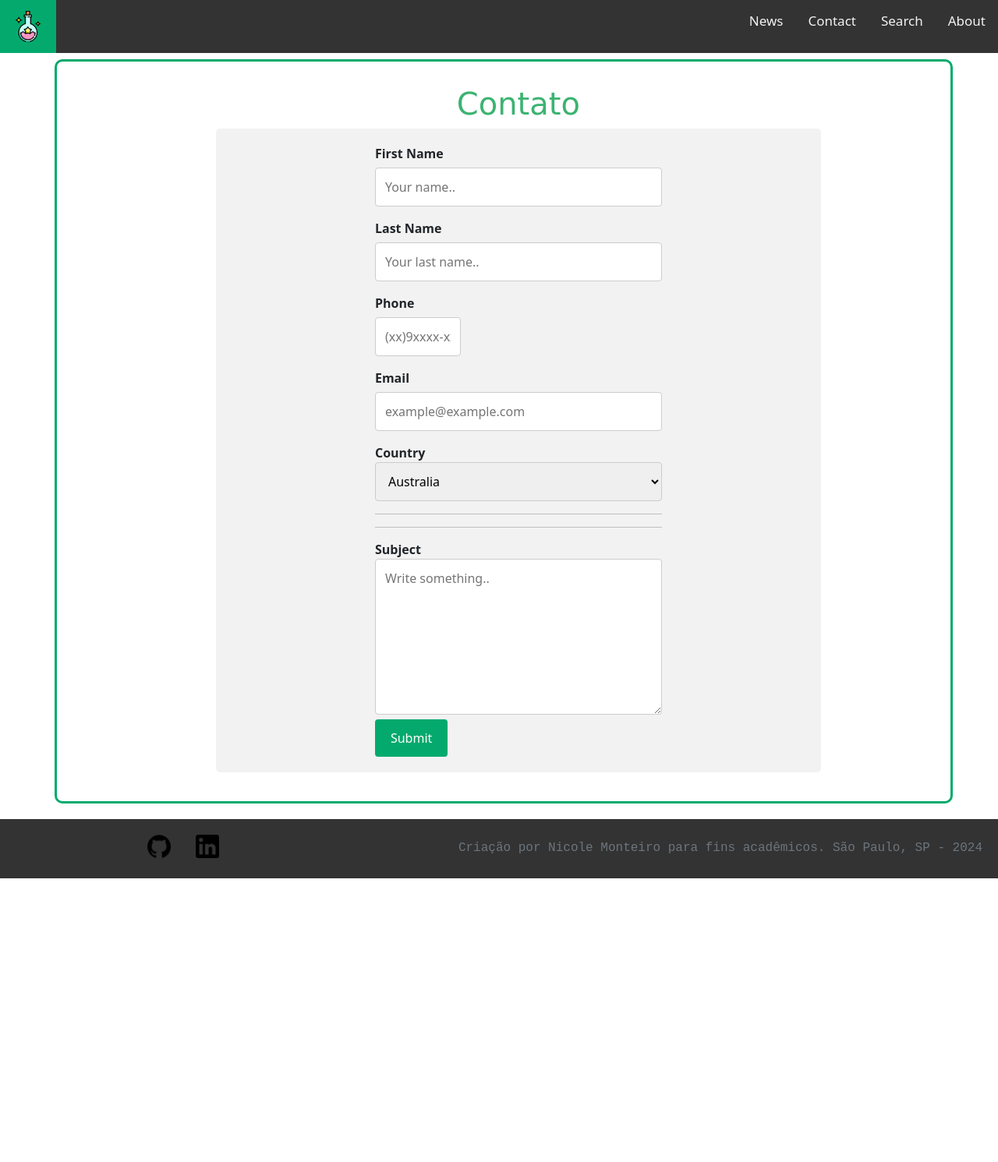
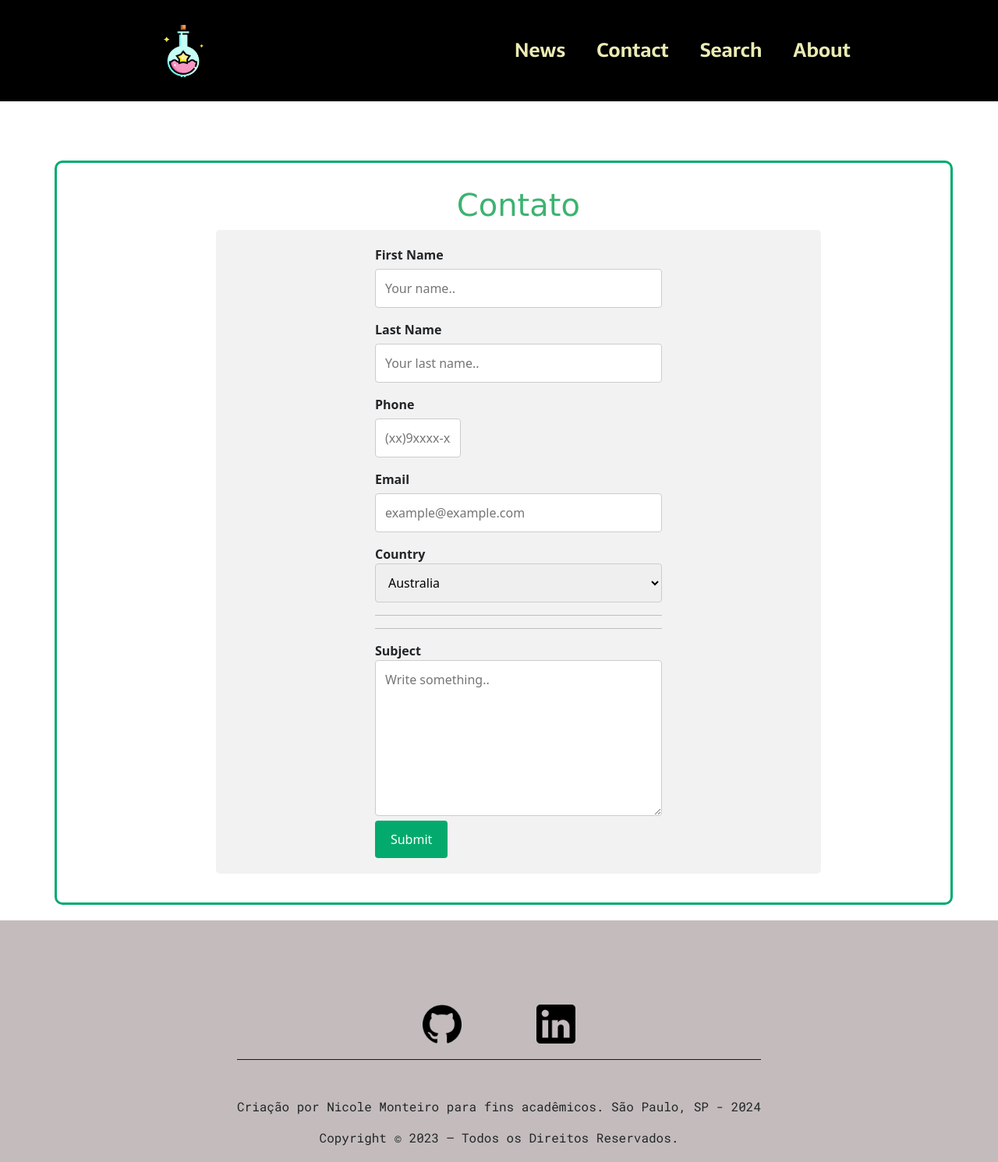
Before and after one commit to Lenickts/praticandoBootstrap, a plain HTML site: page formularioContato.html in a window 1280 px wide. Shown: the whole page at 78% size. Before the commit the page ends 1127 px from the top, so only its background shows below. Drawn offline with nearby package versions, Linux system fonts and the light colour scheme.

Commit message:
Ajuste formulario Nav e Footer

```diff
--- a/css/StyleForm.css
+++ b/css/StyleForm.css
@@ -1,43 +1,61 @@
-body{
-  background-color: #363636;
+/* IMPORT DE FONTES */
+@import url('https://fonts.googleapis.com/css2?family=Righteous&family=Roboto+Mono:ital,wght@0,100..700;1,100..700&family=Sarala:wght@400;700&display=swap');
+
+/* RESET DE PRE-CONFIG */
+* {
+    margin: 0;
+    padding: 0;
+    box-sizing: border-box;
+    text-decoration: none;
 }
 
-/* Add a black background color to the top navigation */
-.topnav {
-    background-color: #333;
-    overflow: hidden;
+/* INICIO NAVEGAÇÃO */
+.cabecalho{
+  display: flex;
+  flex-direction: row;
+  justify-content: space-around;
+  align-items: center;
+  background-color: black;
 }
 
-/* Style the links inside the navigation bar */
-.topnav a {
-  float: left;
-  color: #f2f2f2;
-  text-align: center;
-  padding: 14px 16px;
-  text-decoration: none;
-  font-size: 17px;
+/* AÇÕES DO LINK */
+a:visited{
+  color: #3CB371;
 }
 
-/* Change the color of links on hover */
-.topnav a:hover {
-  background-color: #04AA6D;
-  color: black;
+.cabecalho-logo{
+  display: flex;
+  justify-content: space-around;
+  align-items: center;
+  padding: 30px;
+  gap: 40px;
 }
+.cabecalho-item{
+  display: flex;
+  flex-direction: row;
+  gap: 400px;
+}
+.cabecalho-imagem{
+  display: flex;
+  height: 70px;
+  width: 73px;
+  margin: 0 auto;
+}
+.cabecalho-item-pai-direita{
+  display: flex;
+  gap: 40px;
+  align-items: center;
+  padding: 20px;
 
-/* Add a color to the active/current link */
-.topnav a.active {
-  background-color: #04AA6D;
-  color: white;
 }
-
-/* Right-aligned section inside the top navigation */
-.topnav-right {
-  float: right;
+.cabecalho-item-filho-direita{
+  font-family: "Sarala", system-ui;
+  font-weight: 700;
+  text-decoration: none;
+  color:rgb(235, 235, 180);
+  font-size: 25px;
 }
-
-/* ------------------FIM NAV---------------- */
-
-
+/* FIM NAVEGAÇÃO */
 
 h1,h2,h3{
   color: #3CB371;
@@ -120,28 +138,29 @@ input[type=submit]:hover {
 
 
 /* ---------------INICIO RODAPE----------------- */
-
-.rodape{
-    background-color:#333;
-    overflow: hidden;
-    color: white;
-    height: 2cm;
+.rodape-principal{
+  display: flex;
+  flex-direction: column;
+  background-color: rgb(196, 188, 188);
+  height: 20rem;
+  gap: 5px;
+  align-items: center;
+  justify-content: space-around;
 }
-.rodape p{
-    float: right;
-    padding-top: 25px;
-    padding-right: 20px;
-    margin: 0px;
-    font-size: 12pt;
-    font-family: 'Courier New', Courier, monospace;
+.rodape-links{
+  display: inline-flex;
+  align-items: center;
+  padding:15px;
+  height: 7rem;
+  margin-top: 2cm;
+  padding-top: 2rem;
 }
-.social-media{
-    margin: 20px;
-    margin-left: 5cm;
+.rodape-texto{
+  font-family: "Roboto Mono", monospace;
+  border-top: #1a1817 solid 0.4px;
+  padding-top: 3rem;
+  text-align: center;
+  width: auto;
+  height: auto;
+  margin-bottom: 2cm;
 }
-.rodape a:hover{
-  background-color: #04AA6D;
-  border: 5px solid;
-  border-radius: 5px;
-  border-color: #04AA6D;
-}
--- a/formularioContato.html
+++ b/formularioContato.html
@@ -10,19 +10,19 @@
     <title>Magias - Contato</title>
 </head>
 <body>
-    <header>
-        <div class="topnav fixed-top">
-          <a class="active" href="C:\Users\nicole.santos\Pictures\HTML\index.html">
-            <img src="img/magicHome.png" width="40" height="40" alt="">
-          </a>
-          <div class="topnav-right">
-            <a href="#news">News</a>
-            <a href="C:\Users\nicole.santos\Pictures\HTML\formularioContato.html">Contact</a>
-            <a href="#search">Search</a>
-            <a href="C:\Users\nicole.santos\Pictures\HTML\sobre.html">About</a>
-          </div>
-        </div>
-      </header>
+  <header class="cabecalho">
+    <div class="cabecalho-logo">
+      <a class="cabecalho-item" href="C:\Users\nicole.santos\Pictures\HTML\index.html">
+        <img class="cabecalho-imagem" src="img/magicHome.png" width="40" height="40" alt="">
+      </a>
+    </div>
+    <div class="cabecalho-item-pai-direita">
+      <a class="cabecalho-item-filho-direita" href="#news">News</a>
+      <a class="cabecalho-item-filho-direita" href="C:\Users\nicole.santos\Pictures\HTML\formularioContato.html">Contact</a>
+      <a class="cabecalho-item-filho-direita" href="#search">Search</a>
+      <a class="cabecalho-item-filho-direita" href="C:\Users\nicole.santos\Pictures\HTML\sobre.html">About</a>
+    </div>
+   </header>      <!--FIM NAV -->
     <section class="#">
 
       <h1>
@@ -61,16 +61,23 @@
         </form>
       </div>
     </section>
-    <footer class="rodape small text-muted">
-      <div class="social-media d-inline-flex">
-        <a class="active" href="https://github.com/Lenickts" target="_blank">
-          <img src="img/github.png" width="30" height="30" alt="acesso ao perfil github">
-        </a> &emsp; &emsp;
-        <a class="active" href="https://www.linkedin.com/in/nickchols/" target="_blank">
-          <img src="img/linkedin_logo.png" width="30" height="30" alt="acesso ao perfil linkedin">
-        </a>
+    <footer class="rodape-principal">
+      <div class="rodape-links">
+        <div class="rodape-link-github">
+          <a class="active p-5 g-col-10" href="https://github.com/Lenickts" target="_blank">
+            <img src="img/github.png" width="50" height="50" alt="acesso ao perfil github">
+          </a>
+        </div>
+        <div class="rodape-link-linkdin">
+          <a class="active p-5 g-col-10" href="https://www.linkedin.com/in/nickchols/" target="_blank">
+            <img src="img/linkedin_logo.png" width="50" height="50" alt="acesso ao perfil linkedin">
+          </a>
+        </div>
       </div>
-        <p>Criação por Nicole Monteiro para fins acadêmicos. São Paulo, SP - 2024</p>
-      </footer>
+      <div class="rodape-texto">
+        <p id="rodape-descricao">Criação por Nicole Monteiro para fins acadêmicos. São Paulo, SP - 2024</p>
+        <p class="rodape-direitos">Copyright © 2023 – Todos os Direitos Reservados.</p>
+      </div>
+    </footer>
 </body>
 </html>
```
